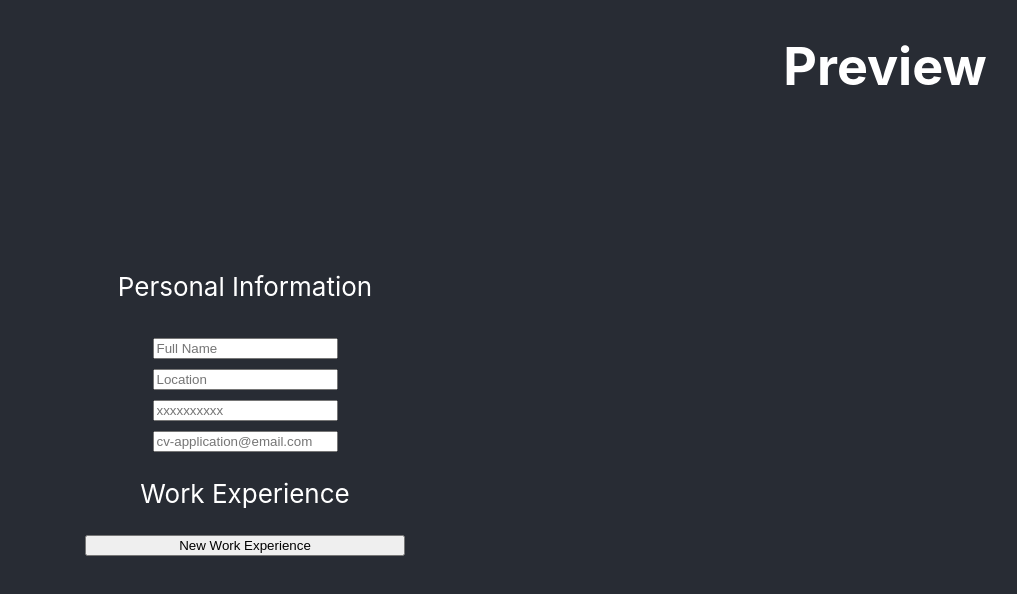
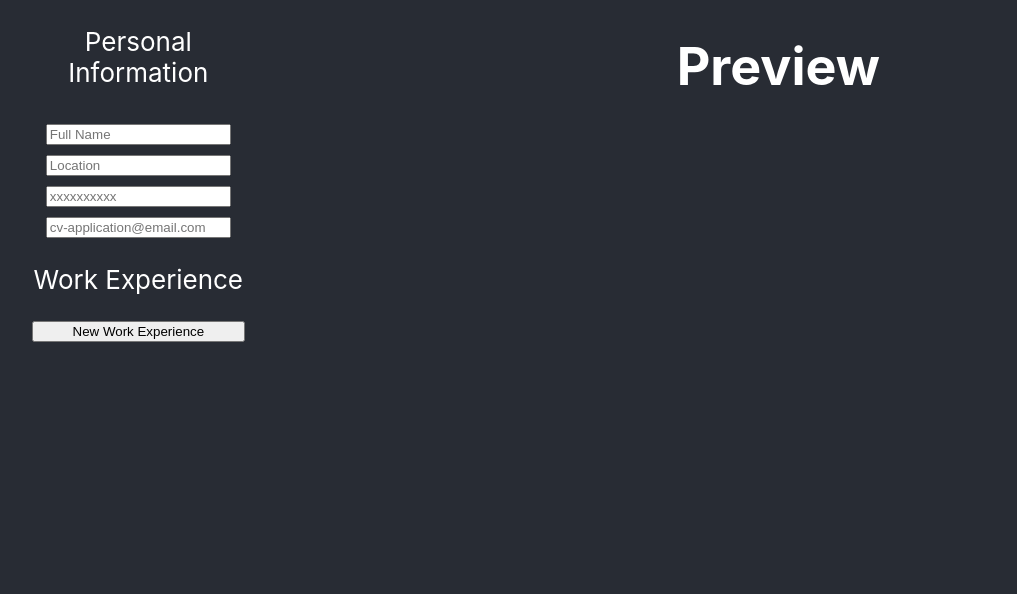
Before and after one commit to N3mEee/cv-application, a React (Create React App) app: page / in a window 1280 px wide. Shown: the top 594 px of the page, without its empty margins (75-1092 px from the left). Built offline with nearby package versions, Linux system fonts and the light colour scheme.

Commit message:
add small style update

```diff
--- a/src/style/App.css
+++ b/src/style/App.css
@@ -6,7 +6,7 @@
     background-color: #282c34;
     min-height: 100vh;
     display: grid;
-    grid-template-columns: 1fr 1fr;
+    grid-template-columns: 1fr 2fr;
     font-size: calc(10px + 2vmin);
     color: white;
     justify-items: center;
@@ -16,5 +16,4 @@
     display: flex;
     flex-direction: column;
     width: 50%;
-    justify-content: center;
 }
--- a/src/style/Preview.css
+++ b/src/style/Preview.css
@@ -8,9 +8,17 @@
     color: black;
     display: flex;
     flex-direction: column;
-    align-items: flex-start;
+    font-size: 1.2rem;
 }
 
+.personal-container {
+    text-align: center;
+}
+
+.work-experience-container {
+    padding: 20px;
+    text-align: start;
+}
 .work-experience {
-    align-self: center;
+    border-top: 1px solid #000;
 }
```
